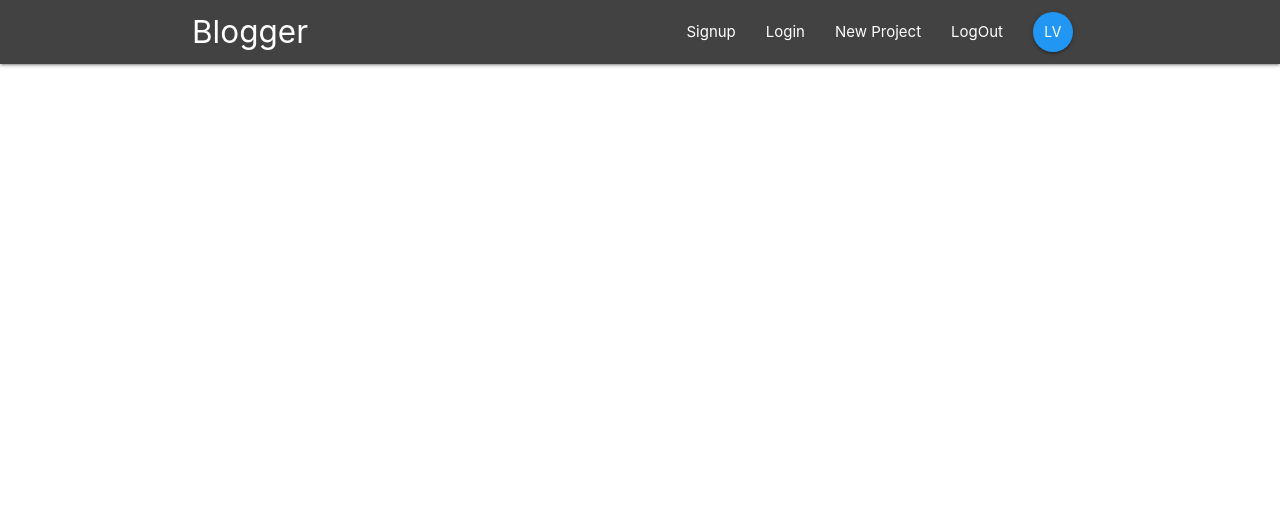
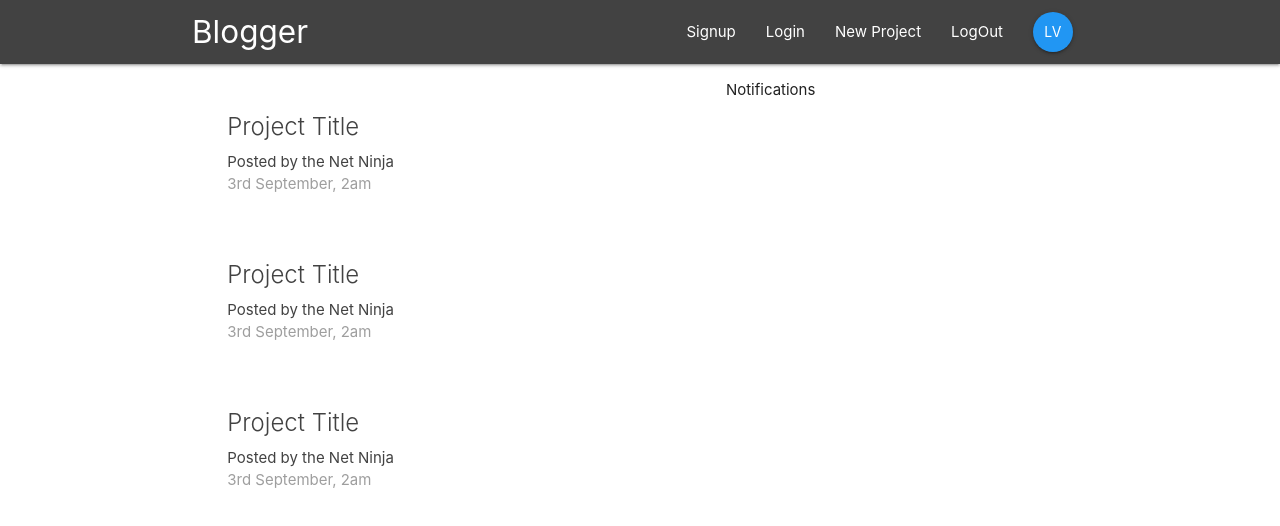
Before and after one commit to Leovaldez42/react-blog, a React (Create React App) app: page / in a window 1280 px wide. Shown: the top 526 px of the page. Built offline with nearby package versions, Linux system fonts and the light colour scheme.

Commit message:
added dashboard

```diff
--- a/src/App.js
+++ b/src/App.js
@@ -1,5 +1,6 @@
 import React, {Component} from 'react';
-import {BrowserRouter as Router} from 'react-router-dom'
+import {BrowserRouter as Router, Route, Switch} from 'react-router-dom'
+import Dashboard from './components/dashboard/Dashboard';
 import Navbar from './components/layout/Navbar';
 
 class App extends Component{
@@ -8,6 +9,9 @@ class App extends Component{
       <Router>
         <div className="App">
           <Navbar />
+          <Switch>
+            <Route path='/' component={Dashboard} />
+          </Switch>
         </div>
       </Router>
     )
--- a/src/components/dashboard/Dashboard.js
+++ b/src/components/dashboard/Dashboard.js
@@ -0,0 +1,26 @@
+import React, {Component} from 'react'
+import { ProjectList } from '../project/ProjectList'
+import Notifications from './Notifications'
+
+class Dashboard extends Component{
+
+    render() {
+        return (
+            <div className="dashboard container">
+                <div className="row">
+
+                    <div className="col s12 m6">
+                        <ProjectList />
+                    </div>
+
+                    <div className="col s12 m5 offset-m1">
+                        <Notifications />
+                    </div>
+
+                </div>
+            </div>
+        )
+    }
+}
+
+export default Dashboard
--- /dev/null
+++ b/src/components/dashboard/Notifications.js
@@ -0,0 +1,11 @@
+import React from 'react'
+
+const Notifications = () => {
+    return (
+        <div>
+            <p> Notifications </p>
+        </div>
+    )
+}
+
+export default Notifications
--- a/src/components/project/ProjectList.js
+++ b/src/components/project/ProjectList.js
@@ -0,0 +1,35 @@
+import React from 'react'
+
+export const ProjectList = () => {
+    return (
+        <div>
+            <div className="project-list section">
+
+                <div className="card z-depth-0 project-summary">
+                    <div className="card-content grey-text text-darken-3">
+                        <span className="card-title"> Project Title </span>
+                        <p> Posted by the Net Ninja </p>
+                        <p className="grey-text"> 3rd September, 2am </p>
+                    </div>
+                </div>
+
+                <div className="card z-depth-0 project-summary">
+                    <div className="card-content grey-text text-darken-3">
+                        <span className="card-title"> Project Title </span>
+                        <p> Posted by the Net Ninja </p>
+                        <p className="grey-text"> 3rd September, 2am </p>
+                    </div>
+                </div>
+
+                <div className="card z-depth-0 project-summary">
+                    <div className="card-content grey-text text-darken-3">
+                        <span className="card-title"> Project Title </span>
+                        <p> Posted by the Net Ninja </p>
+                        <p className="grey-text"> 3rd September, 2am </p>
+                    </div>
+                </div>
+
+            </div>
+        </div>
+    )
+}
```
Also changed, not shown: src/components/dashboard/Notification.js (deleted), src/components/project/ProjectSummary.js (added).
